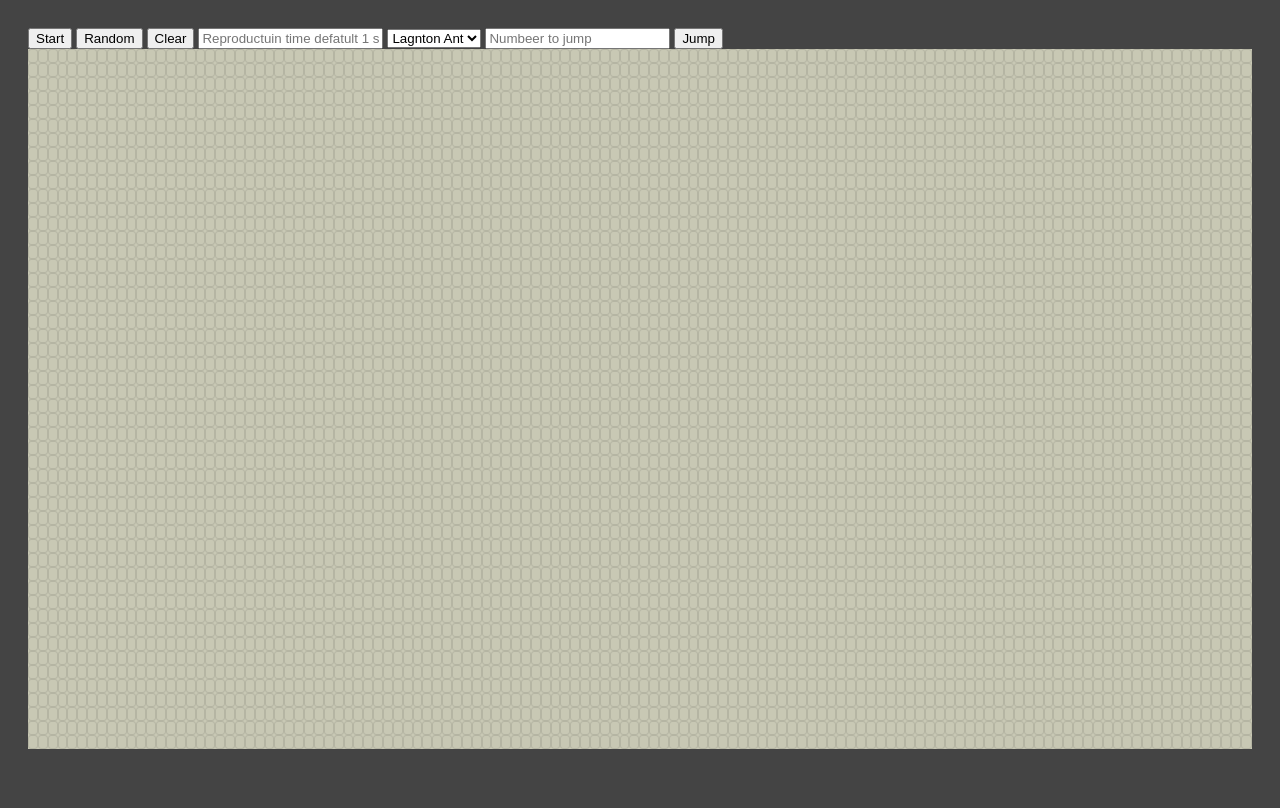
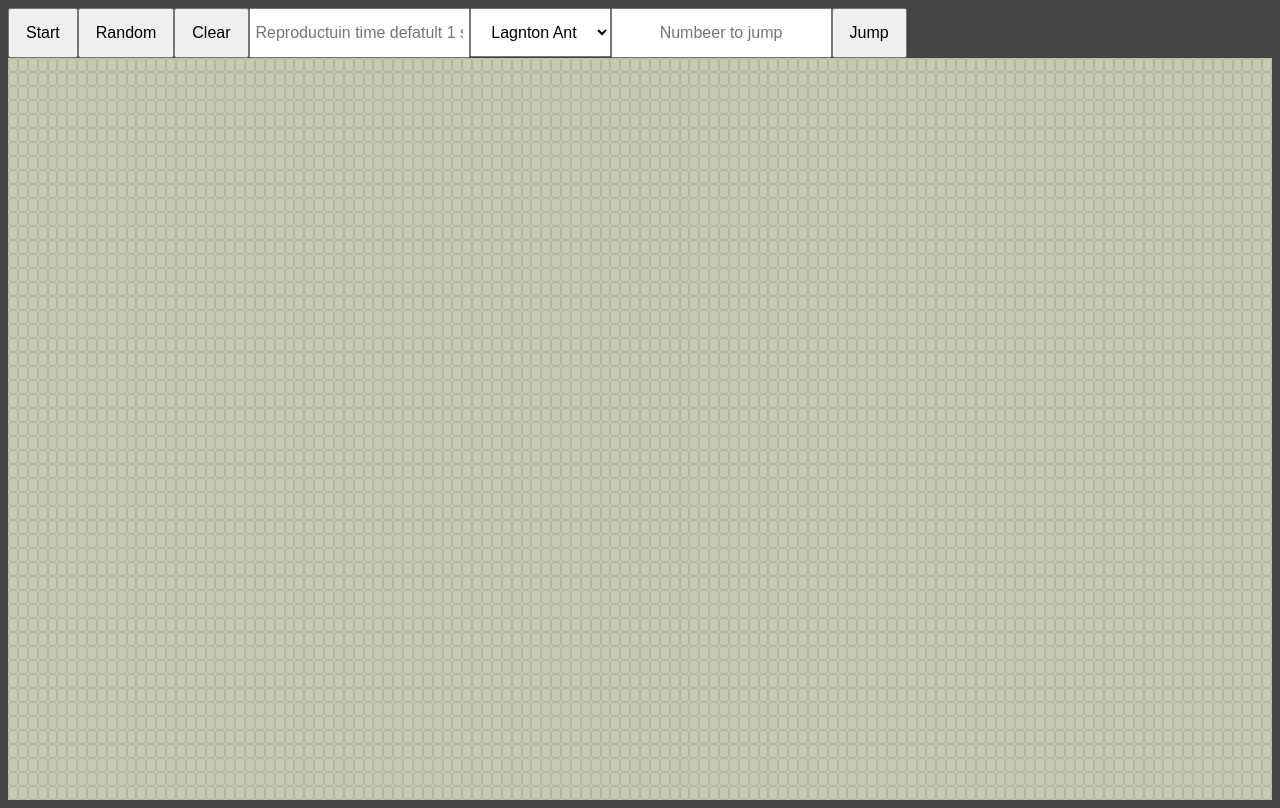
Before and after one commit to Manuelopez/cellAutomataApp, a website: page src/static/cellAuto.html in a window 1280 px wide. Drawn offline with Linux system fonts and the light colour scheme.

Commit message:
added some styles

```diff
--- a/src/static/js/script.js
+++ b/src/static/js/script.js
@@ -121,8 +121,8 @@ function playBClicked(){
 
 
 function createArrayBoard(){
-  rows = Math.floor((window.innerHeight - 40)/15);
-  cols = Math.floor((window.innerWidth -40)/10);
+  rows = Math.floor((window.innerHeight )/15);
+  cols = Math.floor((window.innerWidth )/10);
 
   board = Array(rows).fill().map(() => Array(cols).fill(0))
 
@@ -257,8 +257,7 @@ function antSteps(nAnt, direc){
 function nextAntBoardState(){
   for(let i = 0; i< antObj.length; i++){
     let ant = antObj[i]
-    ant.aRow = mod(ant.aRow, rows)
-    ant.aCol = mod(ant.aCol, cols)
+
     if(board[ant.aRow][ant.aCol] == 1){
       board[ant.aRow][ant.aCol] = 0
       antSteps(ant, 'left')
@@ -267,6 +266,8 @@ function nextAntBoardState(){
       board[ant.aRow][ant.aCol] = 1
       antSteps(ant, 'right')
     }
+    ant.aRow = mod(ant.aRow, rows)
+    ant.aCol = mod(ant.aCol, cols)
   }
 }
 var mod = function (n, m) {
@@ -281,10 +282,6 @@ function resized(){
 
 }
 
-
-
-
-
 function start(){
   createArrayBoard()
   createTable()
--- a/src/static/style/style.css
+++ b/src/static/style/style.css
@@ -1,5 +1,5 @@
 body {
-  padding: 20px;
+
   background-color: #444;
 }
 
@@ -7,6 +7,37 @@ table {
   margin:auto;
   background-color:#c8c8b4;
   border-spacing: 0;
+}
+
+nav{
+  overflow: hidden;
+  font-family: Arial;
+}
+
+nav button{
+  float: left;
+  font-size: 16px;
+  color: rgb(0, 0, 0);
+  text-align: center;
+  padding: 14px 16px;
+  text-decoration: none;
+}
+
+nav input{
+  float: left;
+  font-size: 16px;
+  color: rgb(0, 0, 0);
+  text-align: center;
+  padding: 14px 5px;
+  text-decoration: none;
+}
+nav select{
+  float: left;
+  font-size: 16px;
+  color: rgb(0, 0, 0);
+  text-align: center;
+  padding: 14px 16px;
+  text-decoration: none;
 }
 
 td {
```
